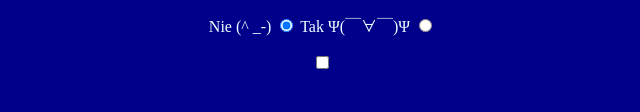
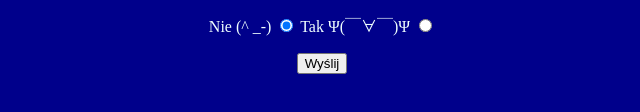
Before and after one commit to Norbix77/Norbii-github.io, a plain HTML site: page index.html in a window 1280 px wide. Shown: the part 354-466 px from the top of the page, without its empty margins (318-958 px from the left). Drawn offline with Linux system fonts and the light colour scheme.

Commit message:
code fix

```diff
--- a/index.html
+++ b/index.html
@@ -33,7 +33,7 @@
             <input type="radio" name="drunk" id="drunk_no" checked>
             <label class="inline mg-left" for="drunk_yus">Tak Ψ(￣∀￣)Ψ</label>
             <input type="radio" name="drunk" id="drunk_yus">
-            <p><input type="checkbox" name="wyslij" value="Wyślij" />
+            <p><input type="submit" name="wyslij" value="Wyślij" />
         </form>
     </body>
 </html>
```
